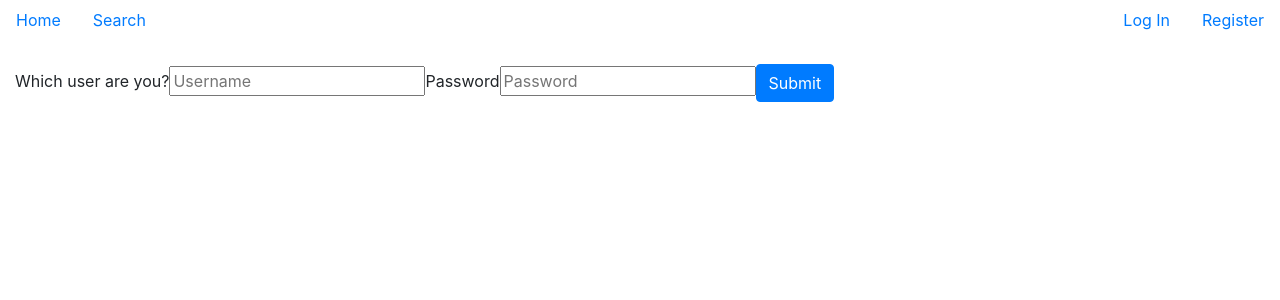
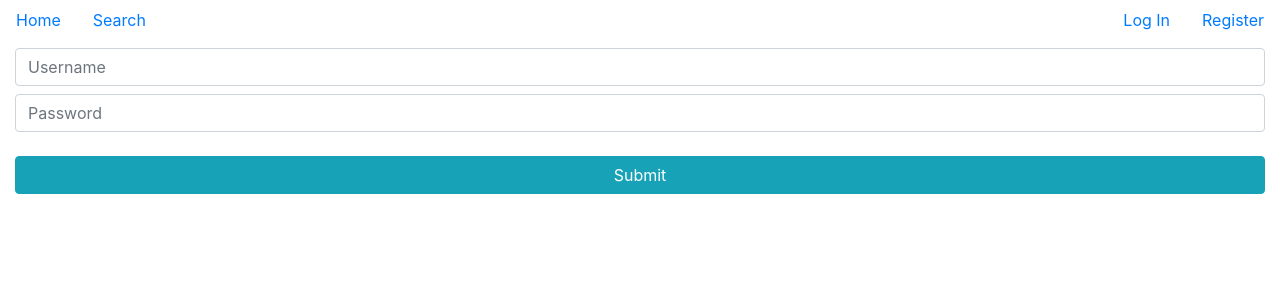
Before and after one commit to bistr/cookMe_react, a React (Create React App) app: page /login in a window 1280 px wide. Shown: the top 300 px of the page. Built offline with nearby package versions, Linux system fonts and the light colour scheme.

Commit message:
login and register validation

```diff
--- a/src/components/authentication/loginForm.js
+++ b/src/components/authentication/loginForm.js
@@ -1,5 +1,9 @@
 import React from 'react'
 import UserProfile from './userProfile';
+import GenericForm from "../generic/genericForm"
+import SingleInput from "../generic/singleInput"
+import Utilities from "../generic/utilities"
+import Alert from "../generic/alert"
 
 class LoginForm extends React.Component
 {
@@ -9,70 +13,51 @@ class LoginForm extends React.Component
 
         this.state =
         {
-            success: '',
-            message: ''
+            "errors":[]
         };
 
         this.handleSubmit = this.handleSubmit.bind(this);
     }
 
-    handleSubmit(event)
+    handleSubmit(formInfo)
     {
-        let username = document.getElementById("username").value;
-        let password = document.getElementById("password").value;
-        event.preventDefault()
-        fetch('https://cook-me.herokuapp.com/login', {
-          method: 'POST',// or 'PUT'
-          headers: {
-            'Content-Type': 'application/json'
-          },
-          body: JSON.stringify({"username":username, "password":password}),
-        })
-        .then((response) => response.json())
+        this.setState({"errors":[]});
+        Utilities.sendRequestPost('https://cook-me.herokuapp.com/login',formInfo)
         .then((data)=>
         {
             if (data["status"]==="OK")
             {
                 UserProfile.setName(data["id"]);
-            //redirect to profile
                 window.open("/profile/"+UserProfile.getName());
             }
             else if(data["status"]==="Wrong password")
             {
-            alert("wrong password")
+                this.setState({"errors": this.state.errors.concat("Wrong password.")});
             }
             else if(data["status"]==="User doesn't exist"){
-            alert("No such user")
+                this.setState({"errors": this.state.errors.concat("Username doesn't exist.")});
             }
             else {
-            alert("what happened?????")
+                this.setState({"errors": this.state.errors.concat("There was something wrong with your request. Try again later.")});
             }
         })
-        .then((data) => {
-          console.log(data);
-        })
         .catch((error) => {
-          console.error('Error:', error);
+          this.setState({"errors": this.state.errors.concat("There was something wrong with your request. Try again later.")});
         });
-
-
-
-
-        //UserProfile.setName(userId);
     }
 
 
     render()
     {
         return(
-            <form onSubmit={this.handleSubmit} className="w-75">
+            <>
+            <GenericForm handler={this.handleSubmit} required={["username", "password"]} >
+                <SingleInput name= "username" placeholder="Username"  />
+                <SingleInput name= "password" type ="password" placeholder="Password"  />
+            </GenericForm>
+            <Alert errors={this.state.errors} />
+            </>
 
-                <label htmlFor="username">Which user are you?</label>
-                <input id="username" className="form-input my-3" type="text" required placeholder="Username"  />
-                <label htmlFor="password">Password</label>
-                <input id="password" className="form-input my-3" type="password" required placeholder="Password"  />
-                <button className="btn btn-primary my-3" onClick={(e)=>this.handleSubmit(e)}>Submit</button>
-        </form>
         )
     }
  }
--- a/src/components/authentication/registerForm.js
+++ b/src/components/authentication/registerForm.js
@@ -1,24 +1,17 @@
 import React from 'react'
+import UserProfile from "./userProfile"
+import GenericForm from "../generic/genericForm"
 import SingleInput from "../generic/singleInput"
-import UserProfile from "./userProfile"
+import Utilities from "../generic/utilities"
+import Alert from "../generic/alert"
 
 class RegisterForm extends React.Component
 {
     constructor(props)
     {
         super(props);
-
-        this.state =
-        {
-            "username":"",
-            "password":"",
-            "real_name":"",
-            "bio":"",
-            "photo":""
-        };
-
+        this.state={"errors":[]};
         this.handleSubmit = this.handleSubmit.bind(this);
-        this.handleComponentChange = this.handleComponentChange.bind(this);
     }
 
     handleComponentChange(nameOfField, valueOfField)
@@ -27,70 +20,43 @@ class RegisterForm extends React.Component
     }
 
 
-    handleSubmit(e)
+    handleSubmit(formInfo)
     {
-        e.preventDefault();
-        if(this.state.username === "" || this.state.password==="")
-        {
-            return;
-        }
-        // let fields = ["username", "password", "real_name", "bio", "photo"];
-        // fields.forEach((field) => {
-        //     let value = document.getElementById(field).value;
-        //     this.setState({ [field]:value});
-        // });
-
-        // let username = document.getElementById("username").value;
-        // let password = document.getElementById("password").value;
-        // let real_name = document.getElementById("real_name");
-        // let bio = document.getElementById("bio");
-        // let photo = document.getElementByIdById("photo");
-        console.log(this.state);
-        fetch('https://cook-me.herokuapp.com/register', {
-          method: 'POST',// or 'PUT'
-          headers: {
-            'Content-Type': 'application/json'
-          },
-          body: JSON.stringify(this.state),
-        })
-        .then((response) => response.json())
+        this.setState({"errors":[]});
+        Utilities.sendRequestPost('https://cook-me.herokuapp.com/register',formInfo)
         .then((data)=>
         {
         if (data["status"]==="OK")
         {
             UserProfile.setName(data["id"]);
-            //redirect to profile
             window.open("/profile/"+UserProfile.getName());
         }
         else if(data["status"]==="Username taken"){
-            alert("Username taken")
+            this.setState({"errors": this.state.errors.concat("Username is already taken.")});
         }
         else {
-            alert("what happened?????")
+            this.setState({"errors": this.state.errors.concat("There was something wrong with your request. Try again later.")});
         }
     })
-        .then((data) => {
-          console.log(data);
-        })
         .catch((error) => {
-          console.error('Error:', error);
+          this.setState({"errors": this.state.errors.concat("There was something wrong with your request. Try again later.")});
         });
     }
 
     render()
     {
         return(
-            <form onSubmit={this.handleSubmit} className="w-75">
+            <>
+            <GenericForm handler={this.handleSubmit} required={["username", "password", "real_name", "bio", "photo"]}>
+                <SingleInput name="username"/>
+                <SingleInput name="password" type="password"/>
+                <SingleInput name="real_name" placeholder="Real name"/>
+                <SingleInput name="bio" />
+                <SingleInput name="photo"/>
+            </GenericForm>
+            <Alert errors={this.state.errors} />
+            </>
 
-                <label> Username </label> <SingleInput name="username" required="true" handler={this.handleComponentChange}/>
-                <label> Password </label><SingleInput name="password" required="true" type="password" handler={this.handleComponentChange}/>
-                <label> Real name </label><SingleInput name="real_name" handler={this.handleComponentChange}/>
-                <label> Bio </label><SingleInput name="bio" handler={this.handleComponentChange} />
-                <label> Photo </label><SingleInput name="photo" handler={this.handleComponentChange} />
-
-
-                <button type="submit" className="btn btn-primary" onClick={(e)=>this.handleSubmit(e)}>Register</button>
-        </form>
         )
     }
  }
--- a/src/components/navigation.js
+++ b/src/components/navigation.js
@@ -16,6 +16,7 @@ class Navigation extends React.Component
     {
         UserProfile.setName("");
         this.setState({"user_id":UserProfile.getName()})
+        window.open("/login");
     }
 
     render()
```
Also changed, not shown: 1 other file (tests, documents, lock files or other folders). Lines whose indentation alone changed are shown as unchanged.
